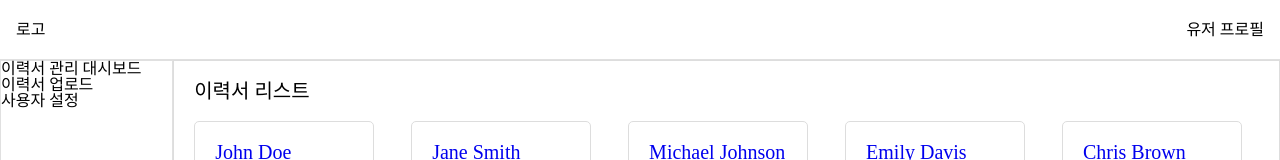
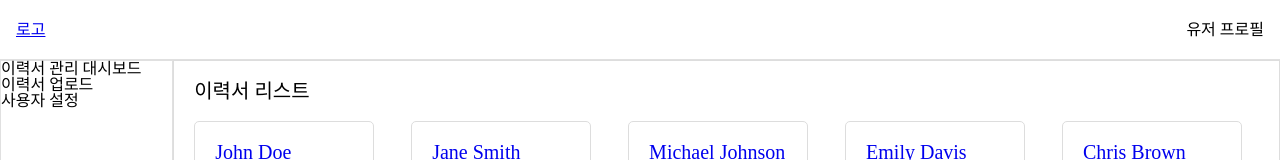
Before and after one commit to soonki-98/ats-client, a React (Create React App) app: page / in a window 1280 px wide. Shown: the top 160 px of the page. Built offline with nearby package versions, Linux system fonts and the light colour scheme.

Commit message:
gnb 로고 클릭시 홈으로 이동

```diff
--- a/src/widgets/gnb/ui/index.tsx
+++ b/src/widgets/gnb/ui/index.tsx
@@ -1,10 +1,15 @@
+import { Link } from 'react-router-dom';
 import { StyledGnbWrapper } from './styles';
 
 export default function Gnb() {
   return (
     <StyledGnbWrapper>
-      <div>로고</div>
-      <div>유저 프로필</div>
+      <ul>
+        <li>
+          <Link to="/">로고</Link>
+        </li>
+        <li>유저 프로필</li>
+      </ul>
     </StyledGnbWrapper>
   );
 }
--- a/src/widgets/gnb/ui/styles.ts
+++ b/src/widgets/gnb/ui/styles.ts
@@ -1,6 +1,7 @@
 import styled from 'styled-components';
 
-export const StyledGnbWrapper = styled.header`
+export const StyledGnbWrapper = styled.ul`
+  ul {
     display: flex;
     width: 100%;
     justify-content: space-between;
@@ -9,4 +10,5 @@ export const StyledGnbWrapper = styled.header`
     border-bottom: 1px solid #e0e0e0;
     box-sizing: border-box;
     height: 60px;
+  }
 `;
```
Lines whose indentation alone changed are shown as unchanged.
